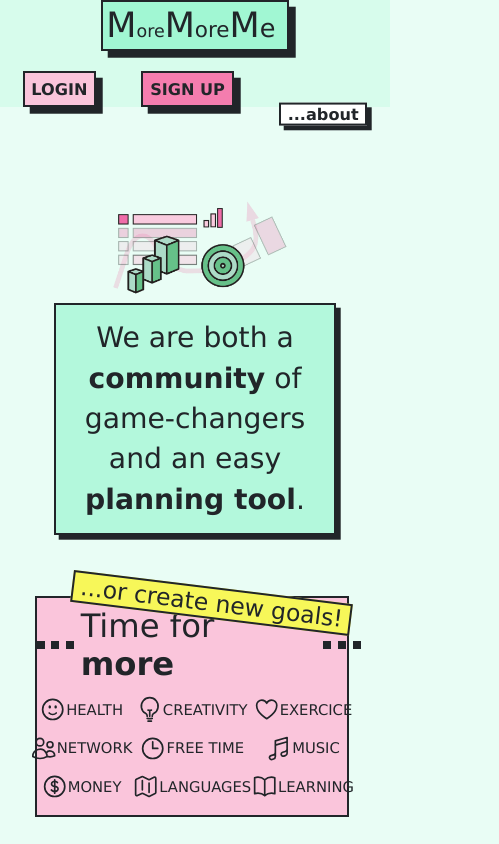
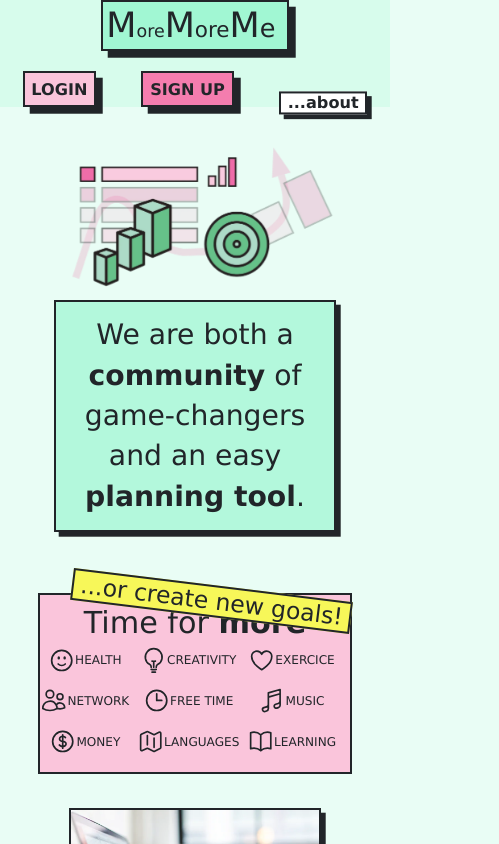
Before and after one commit to thelittlemitak/portfolio, a React (Create React App) app: page / in a window 390 px wide. Shown: the top 844 px of the page, 499 px wide, since content can reach past the window. Built offline with nearby package versions, Linux system fonts and the light colour scheme.

Commit message:
responsiveness from home part 1

```diff
--- a/src/pages/MediaQueries.css
+++ b/src/pages/MediaQueries.css
@@ -88,7 +88,6 @@
     font-size: 52.5%;
   }
 
-
   .testimonial-img {
     height: 37rem;
   }
@@ -116,13 +115,13 @@
   }
 
   .hero {
-    margin-top: 12rem;
+    margin-top: 6rem;
 
     display: block;
   }
 
   .graphics-pic {
-    max-width: 60%;
+    max-width: 70%;
 
     translate: 0rem 2rem;
 
@@ -215,7 +214,6 @@
     display: block;
     margin: 2rem auto;
 
-
     /*! margin: 2rem 50%; !wtf!wtf!wtf!wtf!wtf!wtf!wtf!wtf!wtf!wtf!wtf!wtf!wtf!wtf!wtf!wtf!wtf!wtf!wtf */
 
     /* display: block; */
@@ -271,6 +269,20 @@
 
 /* 750 */
 @media (max-width: 47em) {
+  .social-media-container {
+    font-size: 3rem;
+    justify-content: space-around;
+    margin-bottom: 2rem;
+  }
+  .hero-below-table {
+    margin: 0 0;
+  }
+  .hero {
+    margin-top: 5rem;
+  }
+  .graphics-pic {
+    max-width: 80%;
+  }
   html {
     font-size: 47.5%;
   }
@@ -297,13 +309,13 @@
   }
 
   footer {
-    font-size: 2rem;
+    font-size: 1.8rem;
 
     padding-top: 3rem;
   }
 
   .footer-title {
-    font-size: 3rem;
+    font-size: 2.8rem;
   }
 
   .how-to-lists-container {
@@ -313,6 +325,26 @@
 
 /* 600 */
 @media (max-width: 38em) {
+  .social-media-container {
+    font-size: 3rem;
+    justify-content: space-around;
+    margin-bottom: 0rem;
+  }
+  .footer-test-container {
+    justify-content: space-between;
+  }
+  .footer-title {
+    font-size: 2.2rem;
+  }
+  footer {
+    font-size: 1.6rem;
+  }
+  .hero {
+    margin-top: 4rem;
+  }
+  .graphics-pic {
+    max-width: 90%;
+  }
   html {
     font-size: 45%;
   }
@@ -343,6 +375,20 @@
   html {
     font-size: 42%;
   }
+  .hero-below-section {
+    height: 27rem;
+  }
+  .square {
+    display: none;
+  }
+  .hero-below-table-title {
+    font-size: 4.5rem;
+    margin-bottom: 0rem;
+  }
+
+  .table-item {
+    font-size: 1.8rem;
+  }
 
   .images-section-container {
     display: grid;
@@ -372,4 +418,10 @@
     /* display: flex; */
     justify-content: space-around;
   }
+
+  .about-button:link,
+  .about-button:visited {
+    translate: 0rem 2rem;
+    align-self: center;
+  }
 }
--- a/src/pages/home/Hero.css
+++ b/src/pages/home/Hero.css
@@ -1,5 +1,5 @@
 .hero {
-  margin-top: 19rem;
+  margin-top: 10rem;
   margin-bottom: 9rem;
 
   display: grid;
```
Also changed, not shown: 1 other file (tests, documents, lock files or other folders).
